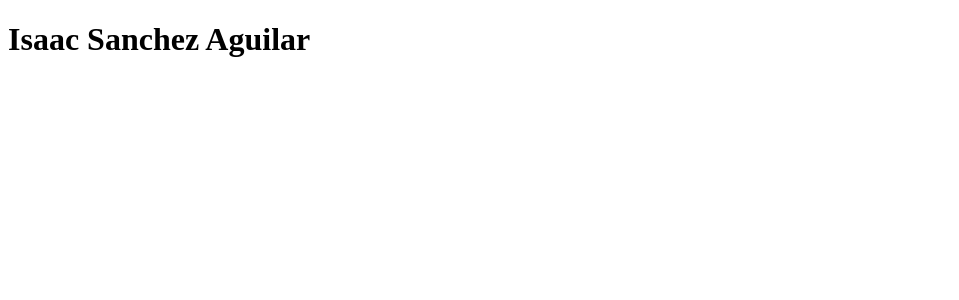
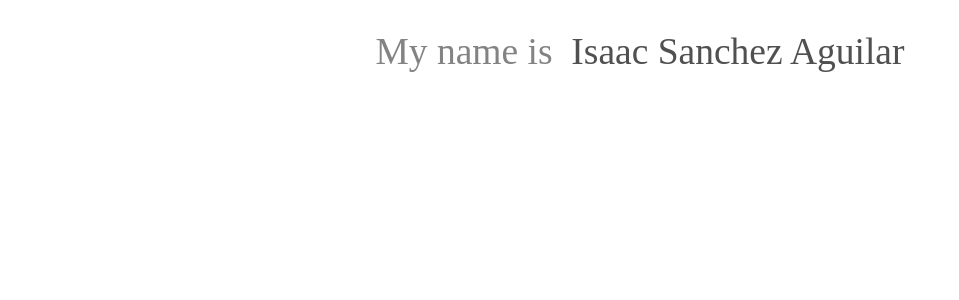
Before and after one commit to isanchez-aguilar/personal-page, a React app: page / in a window 1280 px wide. Shown: the top 300 px of the page, without its empty margins (0-959 px from the left). Built offline with nearby package versions, Linux system fonts and the light colour scheme.

Commit message:
Refactorization of header in component and style files created.

```diff
--- a/src/App.tsx
+++ b/src/App.tsx
@@ -1,6 +1,8 @@
 import React from "react";
 
 import HomePage from "./homepage/view";
+
+import "./app.scss";
 
 const App = (): JSX.Element => {
   return (
--- /dev/null
+++ b/src/app.scss
@@ -0,0 +1,7 @@
+* {
+  box-sizing: border-box;
+}
+
+html {
+  font-size: 15px;
+}
--- /dev/null
+++ b/src/homepage/components/header.module.scss
@@ -0,0 +1,21 @@
+@use 'src/lib/styles/colors' as colors;
+
+.header {
+  margin-top: 2rem;
+  text-align: center;
+
+  :where(span, h1) {
+    display: inline;
+    font-size: 2.5rem;
+    font-weight: normal;
+  }
+
+  h1 {
+    color: colors.$gray3;
+  }
+}
+
+.myNameIs {
+  color: colors.$gray2;
+  margin-right: 1ch;
+}
--- /dev/null
+++ b/src/homepage/components/header.tsx
@@ -0,0 +1,14 @@
+import React from "react";
+
+import styles from "./header.module.scss";
+
+const Header = (): JSX.Element => {
+  return (
+    <header className={ styles.header }>
+      <span className={ styles.myNameIs }>My name is</span>
+      <h1>Isaac Sanchez Aguilar</h1>
+    </header>
+  )
+};
+
+export default Header;
--- a/src/homepage/view/index.tsx
+++ b/src/homepage/view/index.tsx
@@ -1,9 +1,11 @@
 import React from "react";
+
+import Header from "../components/header";
 
 const HomePage = (): JSX.Element => {
   return (
     <>
-      <h1>Isaac Sanchez Aguilar</h1>
+      <Header />
     </>
   );
 };
--- /dev/null
+++ b/src/lib/styles/_colors.scss
@@ -0,0 +1,2 @@
+$gray2: #848383;
+$gray3: #505050;
```
